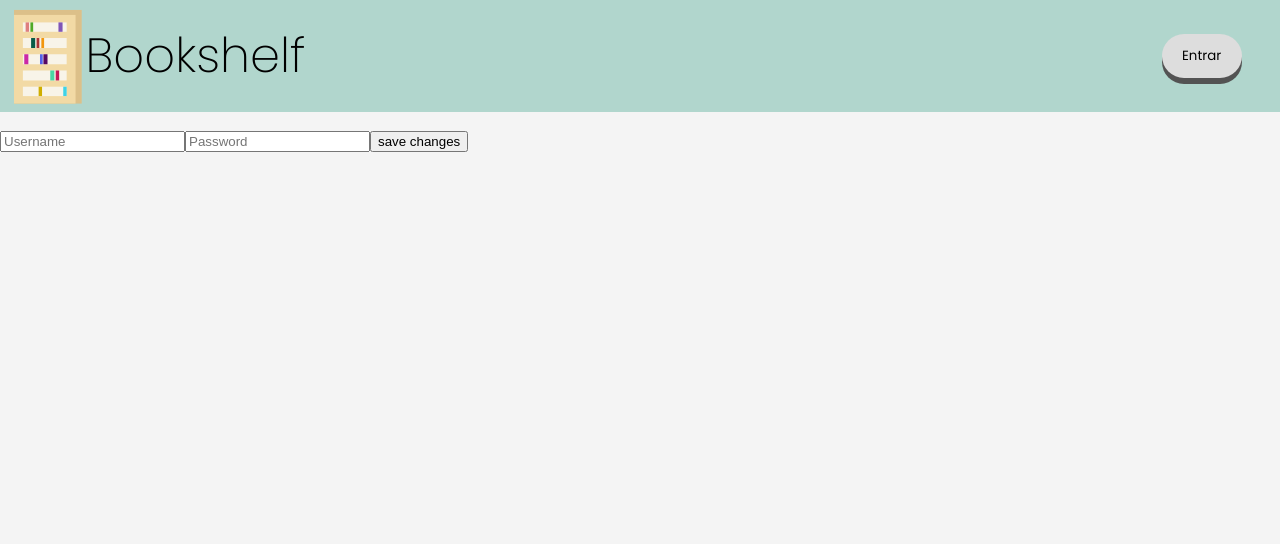
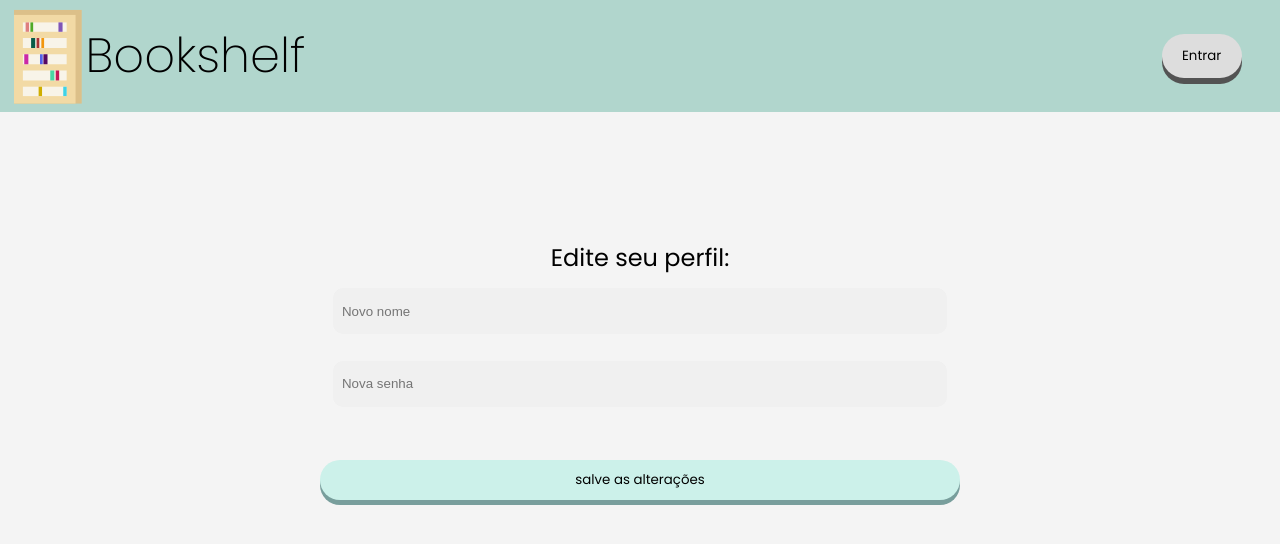
Before and after one commit to isadorabsagaz/BookshelfWeb, a React (Vite) app: page /user/profile in a window 1280 px wide. Shown: the top 544 px of the page. Built offline with nearby package versions, Linux system fonts and the light colour scheme.

Commit message:
feat: add ProfilePage and its functions

```diff
--- a/src/css/ProfilePage.css
+++ b/src/css/ProfilePage.css
@@ -1,3 +1,61 @@
 .edit-profile {
-  margin-top: 8em;
+
+  font-size: x-large;
+  margin-top: 10em;
+  height: 100%;
+  width: 100%;
+
+  display: flex;
+  align-items: center;
+  justify-content: center;
+  flex-direction: column;
+
+  .update-form {
+    display: flex;
+    flex-direction: column;
+
+    height: 50%;
+    width: 50%;
+  }
+
+  .update-input {
+    height: 3em;
+    margin: 1em;
+    padding-left: 0.5em;
+
+    border-radius: 10px;
+    border-color: transparent;
+    background-color: #f0f0f0;
+  }
+  .update-input:focus {
+    outline: none;
+  }
+
+  .update-button {
+    font-family: "Poppins", serif;
+    font-weight: 400;
+
+    width: 100%;
+    height: 3em;
+
+    margin: 3em 0;
+
+    border-radius: 30px;
+    border: none;
+    background-color: #ccf1ea;
+
+    box-shadow: 0 5px #789e9c;
+
+    cursor: pointer;
+  }
+
+  .update-button:hover {
+    background-color: #b1d6cd;
+  }
+
+  .update-button:active {
+    background-color: #b1d6cd;
+    box-shadow: 0 3px #527876;
+    transform: translateY(4px);
+  }
 }
--- a/src/pages/ProfilePage.tsx
+++ b/src/pages/ProfilePage.tsx
@@ -1,63 +1,64 @@
 import "../css/ProfilePage.css";
 import Header from "../components/Header.tsx";
-import { Outlet } from "react-router-dom";
+import { Outlet, useNavigate } from "react-router-dom";
 import React, { useState } from "react";
-//import { useAuth } from "../contexts/AuthContext.tsx";
-//import axios from "axios";
-
-//const navigate = useNavigate();
+import { useAuth } from "../contexts/AuthContext.tsx";
+import axios from "../services/api";
+import { toast } from "react-toastify";
 
 const ProfilePage = () => {
   const [name, setName] = useState("");
   const [password, setPassword] = useState("");
-  //const {userId} = useAuth();
-  //const [error, setError] = useState('');
+  const { userId } = useAuth();
 
-  // const token = localStorage.getItem("token");
+  const navigate = useNavigate();
 
-  //const UPDATE_URL = `/api/user/${userId}`;
+  const token = localStorage.getItem("token");
+
+  const UPDATE_URL = `/api/user/${userId}`;
 
   const handleUpdate = async (e: React.FormEvent<HTMLFormElement>) => {
     e.preventDefault();
 
-    /*try {
-            await axios.put(UPDATE_URL, {name, password}, {
-                headers: {Authorization: `Bearer ${token}`},
-            });
+    try {
+      await axios.put(UPDATE_URL, { name, password }, {
+        headers: { Authorization: `Bearer ${token}` },
+      });
 
-            navigate('/user');
-        } catch (e:any){
-            console.error("Error updating user: ", e.response?.data || e.message);
-            setError(e?.response?.data?.message || "Error updating account");
-        }
-        */
+      toast.success("Informações atualizadas!");
+      navigate('/user');
+    } catch (e: any) {
+      toast.error("Não foi possível atualizar as informações");
+      console.error("Error updating user: ", e.response?.data || e.message);
+    }
   };
 
   return (
     <div>
-      <Header />
-      <Outlet />
+      <Header/>
+      <Outlet/>
 
       <div className={"edit-profile"}>
+        Edite seu perfil:
         <form className={"update-form"} onSubmit={handleUpdate}>
           <input
             className={"update-input"}
             type="text"
-            placeholder={"Username"}
+            placeholder={"Novo nome"}
             value={name}
             onChange={(e) => setName(e.target.value)}
           />
 
           <input
             className={"update-input"}
-            type="text"
-            placeholder={"Password"}
+            type="password"
+            placeholder={"Nova senha"}
             value={password}
             onChange={(e) => setPassword(e.target.value)}
           />
 
           <button className={"update-button"} type="submit">
-            save changes
+            salve as alterações
           </button>
         </form>
       </div>
```
